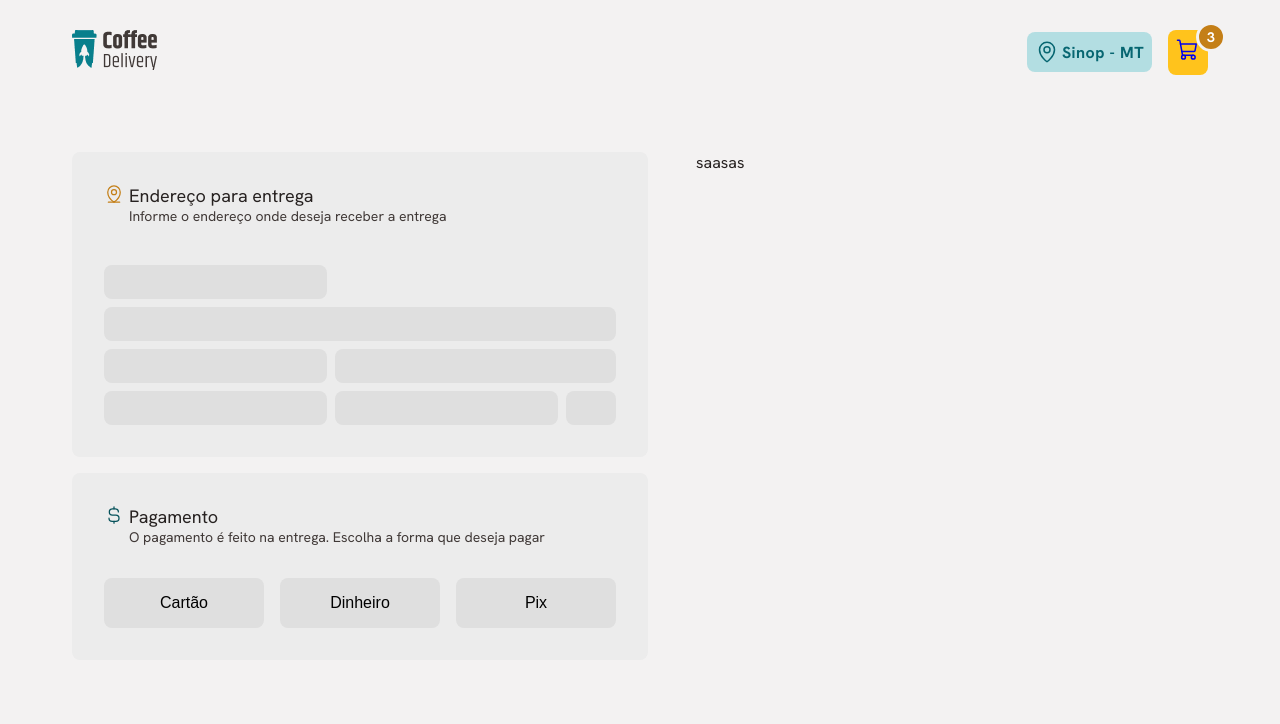
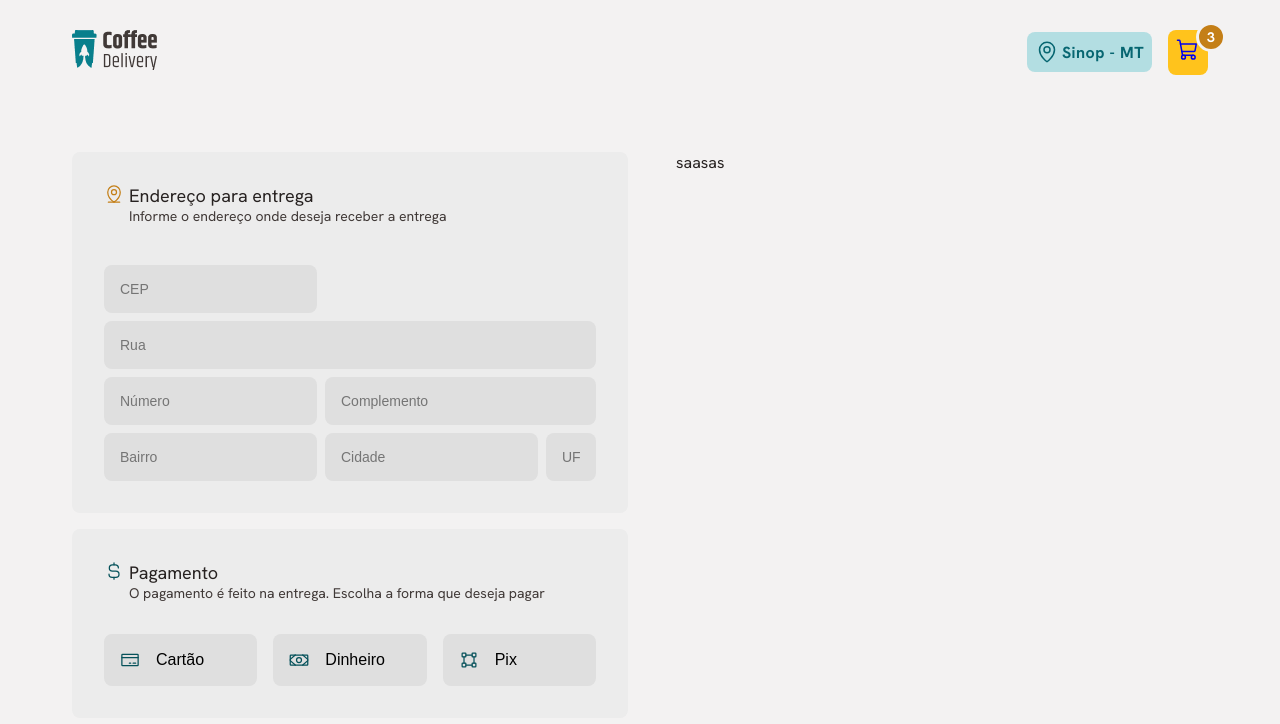
Before and after one commit to eziiel/coffee, a React (Vite) app: page /adress in a window 1280 px wide. Shown: the top 724 px of the page. Built offline with nearby package versions, Linux system fonts and the light colour scheme.

Commit message:
adress middle

```diff
--- a/src/pages/adress/components/formAdress/index.tsx
+++ b/src/pages/adress/components/formAdress/index.tsx
@@ -1,6 +1,12 @@
 import React from 'react'
 import * as S from './styled'
-import { MapPinLine, CurrencyDollarSimple } from 'phosphor-react'
+import {
+  MapPinLine,
+  CurrencyDollarSimple,
+  Money,
+  CreditCard,
+  BoundingBox,
+} from 'phosphor-react'
 
 export const FormAdress = () => {
   return (
@@ -11,13 +17,13 @@ export const FormAdress = () => {
           <span>Endereço para entrega</span>
           <span> Informe o endereço onde deseja receber a entrega</span>
         </S.FormAdressHeader>
-        <S.AdressCep />
-        <S.AdressStreet />
-        <S.AdressNumber />
-        <S.AdressDistrict />
-        <S.AdressComplement />
-        <S.AdressCity />
-        <S.AdressState />
+        <S.AdressCep placeholder="CEP" />
+        <S.AdressStreet placeholder="Rua" />
+        <S.AdressNumber placeholder="Número" />
+        <S.AdressDistrict placeholder="Bairro" />
+        <S.AdressComplement placeholder="Complemento" />
+        <S.AdressCity placeholder="Cidade" />
+        <S.AdressState placeholder="UF" />
       </S.FormAdressFields>
       <S.FormAdressPayType>
         <S.FormAdressPayTypeHeader>
@@ -29,9 +35,18 @@ export const FormAdress = () => {
             </span>
           </S.FooterHeader>
           <S.FooterCartPay>
-            <S.FooterCartItem>cartão</S.FooterCartItem>
-            <S.FooterCartItem>dinheiro</S.FooterCartItem>
-            <S.FooterCartItem>pix</S.FooterCartItem>
+            <S.FooterCartItem title="Cartão">
+              <CreditCard size={20} color="#05515A" />
+              cartão
+            </S.FooterCartItem>
+            <S.FooterCartItem title="Dinheiro">
+              <Money size={20} color="#05515A" />
+              dinheiro
+            </S.FooterCartItem>
+            <S.FooterCartItem title="Pix">
+              <BoundingBox size={20} color="#05515A" />
+              pix
+            </S.FooterCartItem>
           </S.FooterCartPay>
         </S.FormAdressPayTypeHeader>
       </S.FormAdressPayType>
--- a/src/pages/adress/components/formAdress/styled.ts
+++ b/src/pages/adress/components/formAdress/styled.ts
@@ -44,8 +44,9 @@ export const FormAdressHeader = styled.header`
 const BaseInputFields = styled.input`
   background: ${(props) => props.theme.gray200};
   border: none;
-  padding: 0.5rem;
+  padding: 1rem;
   border-radius: 8px;
+  font-size: 0.875rem;
 `
 
 export const AdressCep = styled(BaseInputFields)`
@@ -117,7 +118,8 @@ export const FooterCartItem = styled.button`
 
   display: flex;
   align-items: center;
-  justify-content: center;
+  justify-content: start;
+  gap: 1rem;
 
   background: ${(props) => props.theme.gray200};
   padding: 1rem;
```
